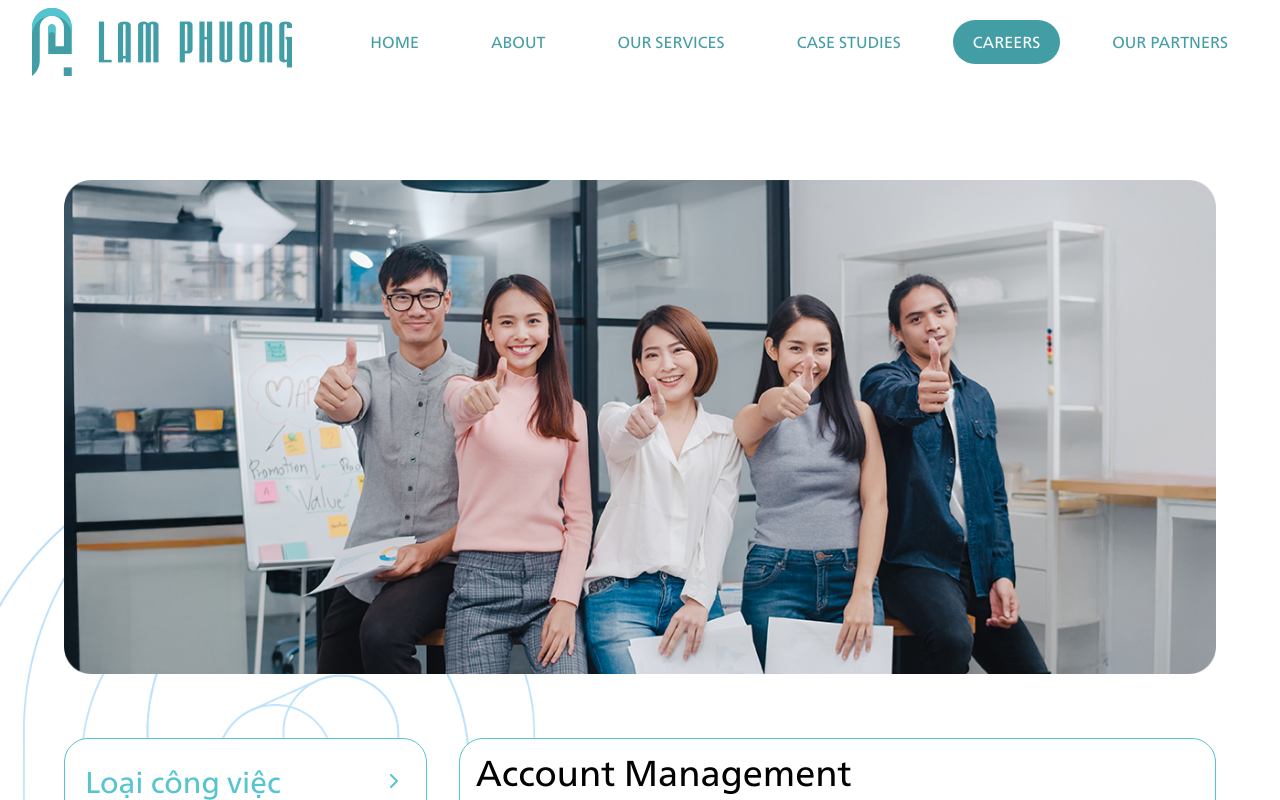
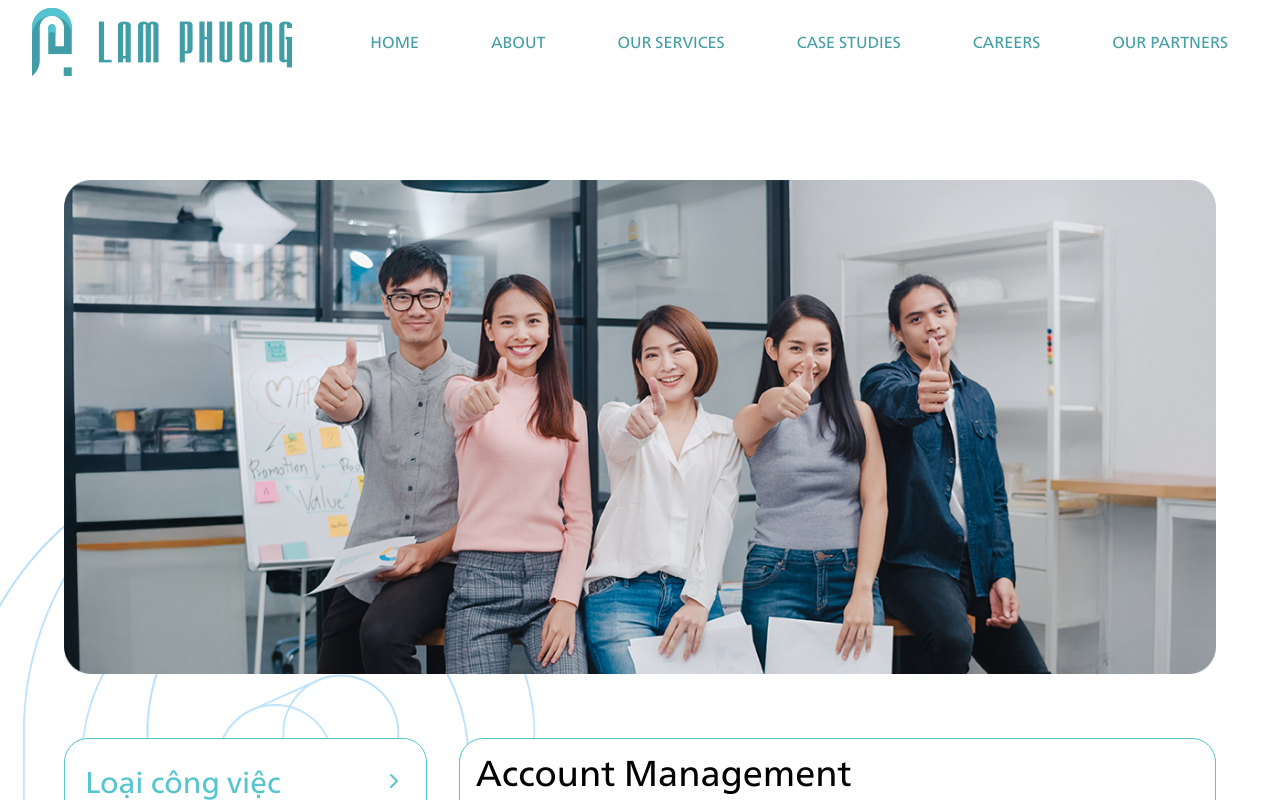
Before and after one commit to PTV-Tech/lam-phuong-landing, a Next.js app: page /careers in a window 1280 px wide. Shown: the top 800 px of the page. Built offline with nearby package versions, Linux system fonts and the light colour scheme.

Commit message:
feat(header): refactor header component to use a sidebar for navigation and improve user experience feat(page): wrap sections in the main page with appropriate IDs for better navigation and scrolling behavior

```diff
--- a/app/components/header/index.tsx
+++ b/app/components/header/index.tsx
@@ -1,8 +1,9 @@
 "use client";
 import { RouterRoot } from "@/app/contants";
-import { usePathname, useRouter, useSearchParams } from "next/navigation";
-import { useState, useEffect, useCallback } from "react";
+import { usePathname, useRouter } from "next/navigation";
+import { Fragment, useEffect, useState } from "react";
 import { clsx } from "clsx";
+import Link from "next/link";
 
 const MENU_ITEMS = [
   {
@@ -32,63 +33,124 @@ const MENU_ITEMS = [
   },
 ];
 
-const index = () => {
+const SideBar = ({ activeMenu }: { activeMenu: string }) => {
   const [showSideBar, setShowSideBar] = useState(false);
-  const [scrolled, setScrolled] = useState(false);
-  const [activeMenu, setActiveMenu] = useState("");
-  const [baseUrl, setBaseUrl] = useState("");
-  const router = useRouter();
-  const searchParams = useSearchParams();
-  const pathname = usePathname();
-  const params = new URLSearchParams(searchParams.toString());
-  const id = searchParams.get("id");
-
-  const onScroll = useCallback((id: string | null) => {
-    if (!id) return;
-    if (id == RouterRoot.Home) return;
-    const el = document.querySelector(`#${id}`);
-    el?.scrollIntoView({ behavior: "smooth" });
-  }, []);
 
   const openSideBar = () => {
-    setShowSideBar(!showSideBar);
+    setShowSideBar(true);
   };
 
   const closeSideBar = () => {
     setShowSideBar(false);
   };
 
-  const handleScroll = (menuItem: string) => {
-    params.set("id", menuItem);
-    router.push(`${baseUrl}?${params.toString()}`, { scroll: false });
-    onScroll(menuItem);
-  };
+  return (
+    <Fragment>
+      <svg width="16" height="12" className="lg:hidden" onClick={openSideBar}>
+        <use xlinkHref="../images/icons.svg#icon-navbar"></use>
+      </svg>
+      {showSideBar && (
+        <div className="fixed top-0 left-0 w-full h-screen bg-white p-8">
+          <div className="flex justify-between items-center mb-5">
+            <img
+              src="../images/logo.png"
+              alt=""
+              className="w-[160px] xl:w-[260px]"
+            />
+            <svg
+              width="14"
+              height="14"
+              className="lg:hidden"
+              onClick={closeSideBar}
+            >
+              <use xlinkHref="../images/icons.svg#icon-close"></use>
+            </svg>
+          </div>
+          <ul>
+            {MENU_ITEMS.map((menu) => {
+              const url = `#${menu.key}`;
+              return (
+                <li key={menu.key} className="py-5">
+                  <Link
+                    href={url}
+                    scroll
+                    className={clsx(
+                      "text-primary rounded-3xl cursor-pointer transition",
+                      {
+                        "bg-primary text-white":
+                          activeMenu === url &&
+                          activeMenu !== `#${RouterRoot.Home}`,
+                        "hover:bg-primary hover:text-white": activeMenu !== url,
+                      },
+                    )}
+                  >
+                    {menu.label}
+                  </Link>
+                </li>
+              );
+            })}
+          </ul>
+        </div>
+      )}
+    </Fragment>
+  );
+};
+
+const index = () => {
+  const [scrolled, setScrolled] = useState(false);
+  const [activeMenu, setActiveMenu] = useState<string>("");
+  const router = useRouter();
+  const pathname = usePathname();
 
   useEffect(() => {
-    const srollPages = () => {
-      if (window.scrollY > 70) {
-        setScrolled(true);
-      } else {
-        setScrolled(false);
+    const sections = document.querySelectorAll("section.section");
+    const options = {
+      threshold: 0.5,
+    };
+
+    const observer = new IntersectionObserver((entries) => {
+      entries.forEach((entry) => {
+        if (!entry.isIntersecting) {
+          return;
+        }
+        const id = entry.target.id;
+        setActiveMenu(`#${id}`);
+        if (id === RouterRoot.Home) {
+          router.replace(pathname, { scroll: false });
+          return;
+        }
+        router.push(`${pathname}#${id}`, { scroll: false });
+      });
+    }, options);
+
+    sections.forEach((section) => observer.observe(section));
+
+    return () => {
+      if (observer) {
+        observer.disconnect();
       }
     };
-    window.addEventListener("scroll", srollPages);
-    return () => {
-      window.removeEventListener("scroll", srollPages);
-    };
+  }, [pathname, router]);
+  useEffect(() => {
+    if (!!window) {
+      setActiveMenu(window.location.hash);
+    }
   }, []);
 
   useEffect(() => {
-    const paths = pathname.split("/");
-    const activeMenuItem = id || paths[1];
-    setActiveMenu(activeMenuItem);
-    onScroll(id);
-  }, [id, onScroll]);
+    const handleScroll = () => {
+      if (window.scrollY > 70) {
+        setScrolled(true);
+        return;
+      }
+      setScrolled(false);
+    };
 
-  useEffect(() => {
-    if (!!window) {
-      setBaseUrl(window.location.origin);
-    }
+    window.addEventListener("scroll", handleScroll);
+
+    return () => {
+      window.removeEventListener("scroll", handleScroll);
+    };
   }, []);
 
   return (
@@ -106,72 +168,35 @@ const index = () => {
           />
           <div className="menu hidden md:hidden xl:block">
             <ul className="flex gap-8">
-              {MENU_ITEMS.map((menu) => (
-                <li key={menu.key}>
-                  <a
-                    onClick={() => handleScroll(menu.key)}
-                    className={clsx(
-                      "text-primary px-5 py-2 rounded-3xl cursor-pointer transition",
-                      {
-                        "bg-primary text-white": activeMenu === menu.key,
-                        "hover:bg-primary hover:text-white":
-                          activeMenu !== menu.key,
-                      },
-                    )}
-                  >
-                    {menu.label}
-                  </a>
-                </li>
-              ))}
+              {MENU_ITEMS.map((menu) => {
+                const url = `#${menu.key}`;
+
+                return (
+                  <li key={menu.key}>
+                    <Link
+                      href={url}
+                      scroll
+                      className={clsx(
+                        "text-primary px-5 py-2 rounded-3xl cursor-pointer transition",
+                        {
+                          "bg-primary text-white":
+                            activeMenu === url &&
+                            activeMenu !== `#${RouterRoot.Home}`,
+                          "hover:bg-primary hover:text-white":
+                            activeMenu !== url,
+                        },
+                      )}
+                    >
+                      {menu.label}
+                    </Link>
+                  </li>
+                );
+              })}
             </ul>
           </div>
-          <svg
-            width="16"
-            height="12"
-            className="lg:hidden"
-            onClick={openSideBar}
-          >
-            <use xlinkHref="../images/icons.svg#icon-navbar"></use>
-          </svg>
+
+          <SideBar activeMenu={activeMenu} />
         </div>
-        {showSideBar && (
-          <div className="fixed top-0 left-0 w-full h-screen bg-white p-8">
-            <div className="flex justify-between items-center mb-5">
-              <img
-                src="../images/logo.png"
-                alt=""
-                className="w-[160px] xl:w-[260px]"
-              />
-              <svg
-                width="14"
-                height="14"
-                className="lg:hidden"
-                onClick={closeSideBar}
-              >
-                <use xlinkHref="../images/icons.svg#icon-close"></use>
-              </svg>
-            </div>
-            <ul>
-              {MENU_ITEMS.map((menu) => (
-                <li key={menu.key} className="py-5">
-                  <a
-                    onClick={() => handleScroll(menu.key)}
-                    className={clsx(
-                      "text-primary rounded-3xl cursor-pointer transition",
-                      {
-                        "bg-primary text-white px-5": activeMenu === menu.key,
-                        "hover:bg-primary hover:text-white":
-                          activeMenu !== menu.key,
-                      },
-                    )}
-                  >
-                    {menu.label}
-                  </a>
-                </li>
-              ))}
-            </ul>
-          </div>
-        )}
       </div>
     </header>
   );
--- a/app/page.tsx
+++ b/app/page.tsx
@@ -9,6 +9,7 @@ import Studies from "./components/studies";
 import Careers from "./components/careers";
 import Partners from "./components/partners";
 import Footer from "./components/footer";
+import { RouterRoot } from "@/app/contants";
 
 const page = () => {
   return (
@@ -16,13 +17,31 @@ const page = () => {
       <Header />
 
       <main>
+        <section id={RouterRoot.Home} className="section">
           <Banner />
+        </section>
+
+        <section id={RouterRoot.About} className="section">
           <About />
+        </section>
+
+        <section id={RouterRoot.Service} className="section">
           <Services />
+        </section>
+
         <Parallax />
+
+        <section id={RouterRoot.Studies} className="section">
           <Studies />
+        </section>
+
+        <section id={RouterRoot.Career} className="section">
           <Careers />
+        </section>
+
+        <section id={RouterRoot.Partner} className="section">
           <Partners />
+        </section>
       </main>
 
       <Footer />
```
Lines whose indentation alone changed are shown as unchanged.
